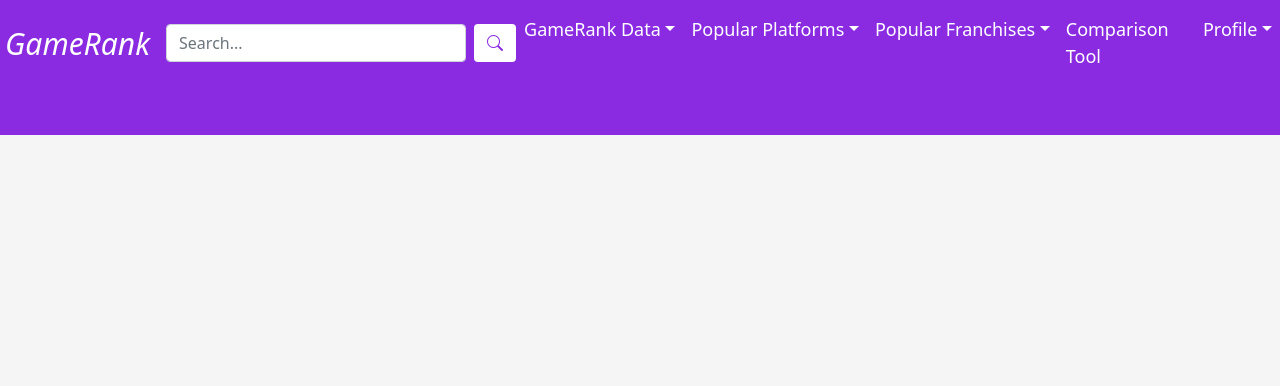
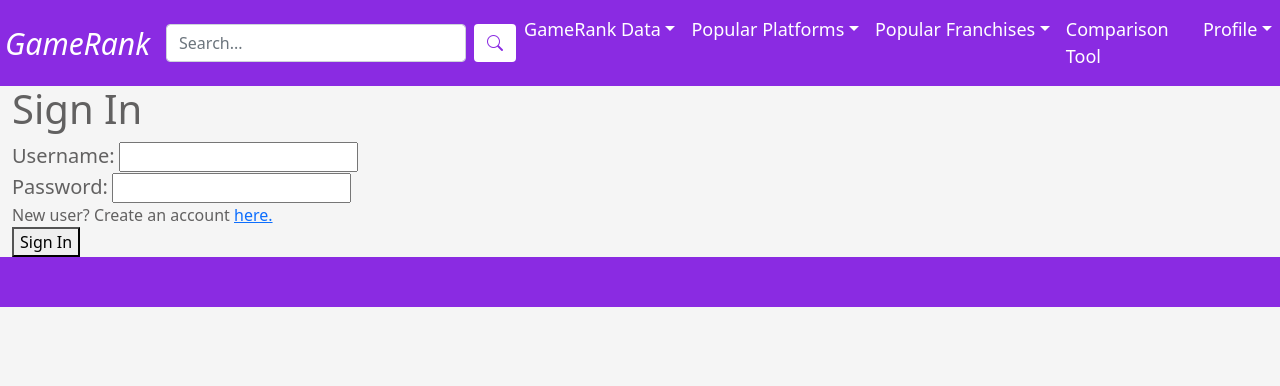
Before and after one commit to wolfedakota/GameRank, a Flask app: page /Login in a window 1280 px wide. Shown: the top 386 px of the page. Run offline with Flask 2, Linux system fonts and the light colour scheme; parts of the project's set-up code (start-up, migrations or seed data) failed here and were passed over.

Commit message:
Implemented: Profile creation, login/out, favorite games, functional buttons added to complete database, non-functional buttons (will fix) on favorite games. Need to implement: edit profile, multiple filters at once for comparison tool, additional styling site-wide

```diff
--- a/server.py
+++ b/server.py
@@ -2,12 +2,13 @@
 
 from jinja2 import StrictUndefined
 from flask_sqlalchemy import SQLAlchemy
-from flask import Flask, render_template, request, flash, redirect, session
+from flask import Flask, render_template, request, flash, redirect, session, url_for, jsonify
 from databaseSessions import Session
-from models import Game, Platform, Genre, Decade
+from models import Game, Platform, Genre, Decade, User, users_favorite_games
 from sqlalchemy import and_, or_, desc, asc
 
 app = Flask(__name__)
+app.secret_key = 'your_secret_key_here'
 
 @app.route('/')
 def index():
@@ -30,7 +31,6 @@
 
     session.close()
 
-    # Pass the data to the HTML template
     return render_template('homepage.html', top_games=top_games, bottom_games=bottom_games)
 
 @app.route('/SearchResults', methods=['GET', 'POST'])
@@ -795,9 +795,27 @@
     for i, game in enumerate(allGames, start=1):
         game.gamerank = i
 
-    session.close()
+    return render_template("completeDatabase.html", allGames=allGames, gamePlatforms=gamePlatforms, gameGenres=gameGenres)
 
-    return render_template("completeDatabase.html", allGames=allGames, gamePlatforms=gamePlatforms, gameGenres=gameGenres)
+@app.route('/add_to_favorites', methods=['POST'])
+def add_to_favorites():
+    """Adds favorites to the user's favorite games"""
+    SQLsession = Session()
+
+    game_id = request.form.get('gameId')
+    user_id = session.get('user_id')
+    if user_id:
+        try:
+            ins = users_favorite_games.insert().values(user_id=user_id, game_id=game_id)
+            SQLsession.execute(ins)
+            SQLsession.commit()
+            return jsonify({'message': 'Game added to favorites!'})
+        except Exception as e:
+            # Handle database errors, log the exception, and return an error response
+            print(f"Database error: {e}")
+            return jsonify({'message': 'Error adding game to favorites.'}), 500
+    else:
+        return redirect(url_for('login'))
 
 @app.route('/BestGames')
 def best_games():
@@ -845,13 +863,42 @@
 def profile():
     """A page containing the user's profile"""
 
-    return render_template("profile.html")
+    user_id = session.get('user_id')
+    if user_id:
+        # User is logged in, fetch their information from the database
+        SQLsession = Session()
+        user = SQLsession.query(User).filter(User.id == user_id).first()
+        SQLsession.close()
+
+        return render_template('profile.html', user=user)
+    else:
+        # User is not logged in, redirect to the login page
+        return redirect(url_for('login'))
 
 @app.route('/FavoriteGames')
 def favorite_games():
     """A page containing a list of the user's favorite games"""
+    SQLsession = Session()
 
-    return render_template("favoriteGames.html")
+    allGames = SQLsession.query(Game) \
+    .order_by(desc(Game.gamerank_score)) \
+    .all()
+
+    user_id = session.get('user_id')
+    if not user_id:
+        return redirect(url_for('login'))
+
+    favorite_games = (
+        SQLsession.query(Game)
+        .join(users_favorite_games)
+        .filter(users_favorite_games.c.user_id == user_id)
+        .all()
+    )
+
+    for i, game in enumerate(allGames, start=1):
+        game.gamerank = i
+
+    return render_template('favoriteGames.html', favorite_games=favorite_games)
 
 @app.route('/EditProfile')
 def edit_profile():
@@ -859,12 +906,79 @@
 
     return render_template("editProfile.html")
 
-@app.route('/Login')
+@app.route('/Login', methods=['GET', 'POST'])
 def login():
     """A page containing a login window"""
 
-    return render_template("login.html")
+    username = request.form.get('username')
+    password = request.form.get('password')
 
+    # Query the database to find the user with the given username
+    SQLsession = Session()
+    user = SQLsession.query(User).filter(User.username == username).first()
+    SQLsession.close()
+
+    if user and user.password == password:
+        # Valid credentials, store user information in session
+        session['user_id'] = user.id
+        return redirect(url_for('profile'))
+    else:
+        valid_credentials = False
+        return render_template('login.html', valid_credentials=valid_credentials)
+
+@app.route('/LogOut')
+def log_out():
+    """Log out function"""
+
+    session.clear()
+
+    return redirect('/Login')
+
+
+@app.route('/newProfile', methods=['GET', 'POST'])
+def new_profile():
+    """A page containing a profile creation window"""
+    if request.method == 'POST':
+        new_username = request.form['newUsername']
+        new_password = request.form['newPassword']
+        new_bio = request.form['newBio']
+        new_discord = request.form['newDiscord']
+        new_nintendo = request.form['newNintendo']
+        new_steam = request.form['newSteam']
+        new_playstation = request.form['newPlayStation']
+        new_xbox = request.form['newXbox']
+
+        # Create a new user instance
+        new_user = User(
+            username=new_username,
+            password=new_password,
+            bio=new_bio,
+            discord_link=new_discord,
+            nintendo_link=new_nintendo,
+            steam_link=new_steam,
+            playstation_link=new_playstation,
+            xbox_link=new_xbox
+        )
+
+        # Create a database session
+        session = Session()
+
+        try:
+            # Add the new user to the session and commit to the database
+            session.add(new_user)
+            session.commit()
+            return redirect("/Login")  # Redirect to a success page
+        except Exception as e:
+            session.rollback()
+            # Handle the error (e.g., display an error message)
+        finally:
+            session.close()
+
+    return render_template("newProfile.html")
+
+# @app.route('/success')
+# def success():
+#     return "Account created successfully!"
 
 if __name__ == '__main__':
     app.run(debug=True, host='0.0.0.0')
--- a/templates/base.html
+++ b/templates/base.html
@@ -14,7 +14,7 @@
   <link rel="stylesheet" href="static/style/bootstrap-styles.css">
 
   <!--Javascript file-->
-  <script></script>
+  <script src="https://code.jquery.com/jquery-3.6.0.min.js"></script>
 
 <style>
 
@@ -100,7 +100,8 @@
             <a class="dropdown-item" href="/FavoriteGames">Favorite Games</a>
             <a class="dropdown-item" href="/EditProfile">Edit Profile</a>
             <div class="dropdown-divider"></div>
-            <a class="dropdown-item" href="/Login" id="login-button">Login</a>
+            <a class="dropdown-item" href="/Login" id="login-button">Log In</a>
+            <a class="dropdown-item" href="/LogOut" id="logout-button">Log Out</a>
           </div>
         </li>
       </ul>
--- a/templates/login.html
+++ b/templates/login.html
@@ -2,5 +2,23 @@
 
 {% block content %}
 
+<h1>Sign In</h1>
+
+<form id="signInForm" method="POST" action="/Login">
+    <div>
+        <label for="username">Username:</label>
+        <input type="text" id="username" name="username" required>
+    </div>
+    <div>
+        <label for="password">Password:</label>
+        <input type="password" id="password" name="password" required>
+    </div>
+    <div>
+        <a>New user? Create an account <a href="/newProfile">here.</a></a>
+    </div>
+    <div>
+        <button type="submit">Sign In</button>
+    </div>
+</form>
 
 {% endblock %}
```
Also changed, not shown: models.py (+26 -0 lines), templates/completeDatabase.html (+27 -1 lines), templates/editProfile.html (+35 -0 lines), templates/favoriteGames.html (+30 -0 lines), templates/newProfile.html (added, +47 -0 lines), templates/profile.html (+13 -0 lines).
